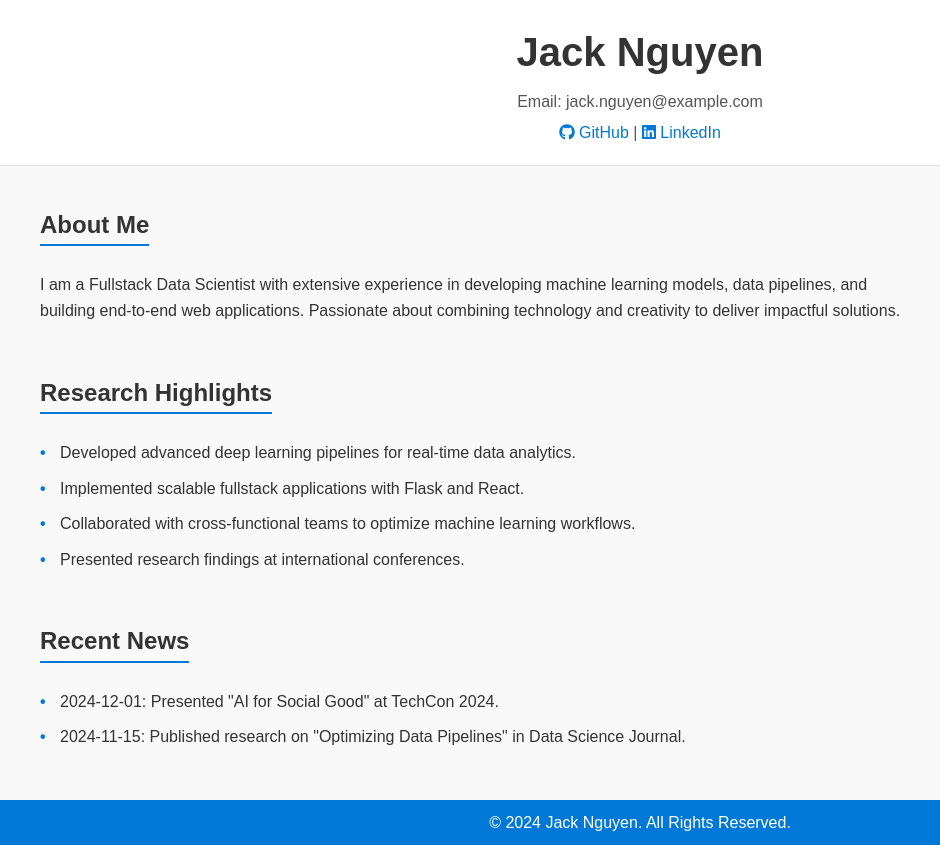
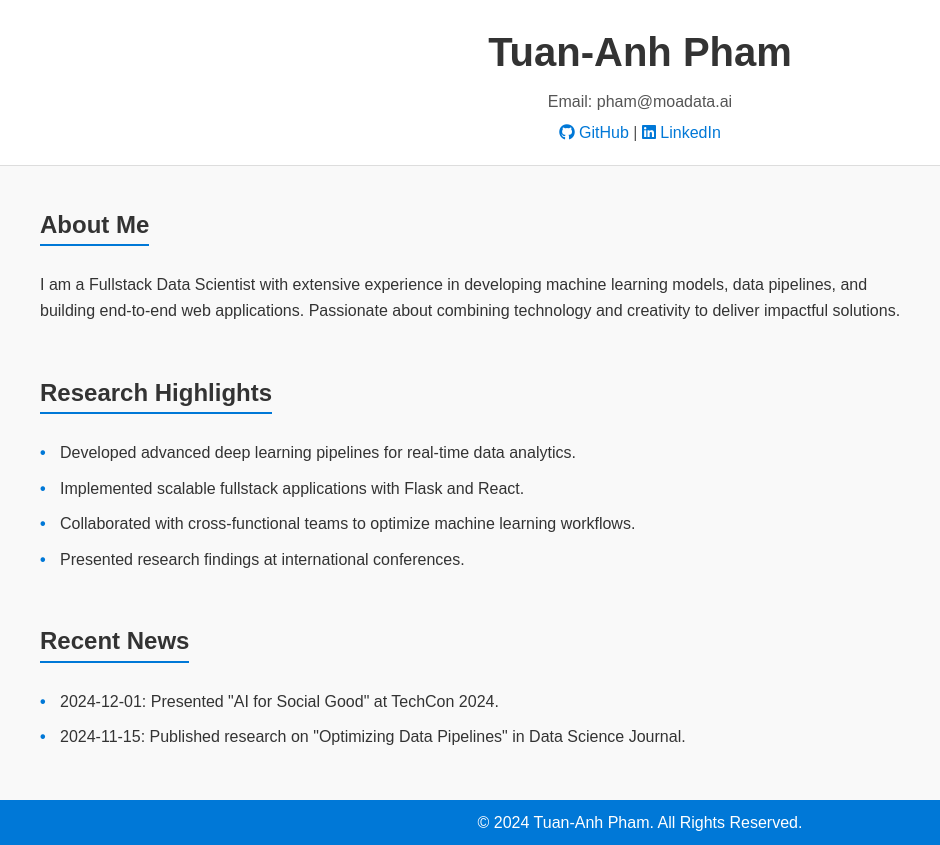
Before and after one commit to tuananhphamds/tuananhphamds.github.io, a plain HTML site: page index.html in a window 1280 px wide. Shown: the full height of the page, 0-940 px from the left. Drawn offline with Linux system fonts and the light colour scheme.

Commit message:
Update index.html

```diff
--- a/index.html
+++ b/index.html
@@ -4,7 +4,7 @@
 <head>
     <meta charset="UTF-8">
     <meta name="viewport" content="width=device-width, initial-scale=1.0">
-    <title>Jack's CV</title>
+    <title>Tuan-Anh Pham</title>
     <link rel="stylesheet" href="https://cdnjs.cloudflare.com/ajax/libs/font-awesome/6.0.0/css/all.min.css">
     <style>
         body {
@@ -115,8 +115,8 @@
 
 <body>
     <header>
-        <h1>Jack Nguyen</h1>
-        <p>Email: jack.nguyen@example.com</p>
+        <h1>Tuan-Anh Pham</h1>
+        <p>Email: pham@moadata.ai</p>
         <p>
             <a href="#" target="_blank"><i class="fab fa-github"></i> GitHub</a> |
             <a href="#" target="_blank"><i class="fab fa-linkedin"></i> LinkedIn</a>
@@ -160,7 +160,7 @@
     </div>
 
     <footer>
-        &copy; 2024 Jack Nguyen. All Rights Reserved.
+        &copy; 2024 Tuan-Anh Pham. All Rights Reserved.
     </footer>
 </body>
 
```
